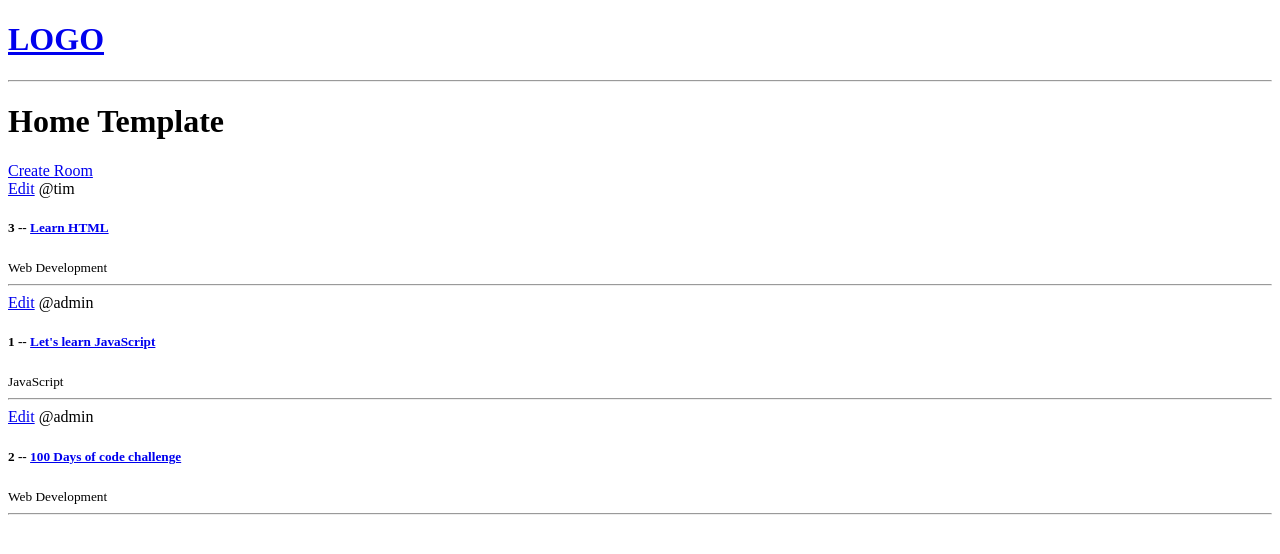
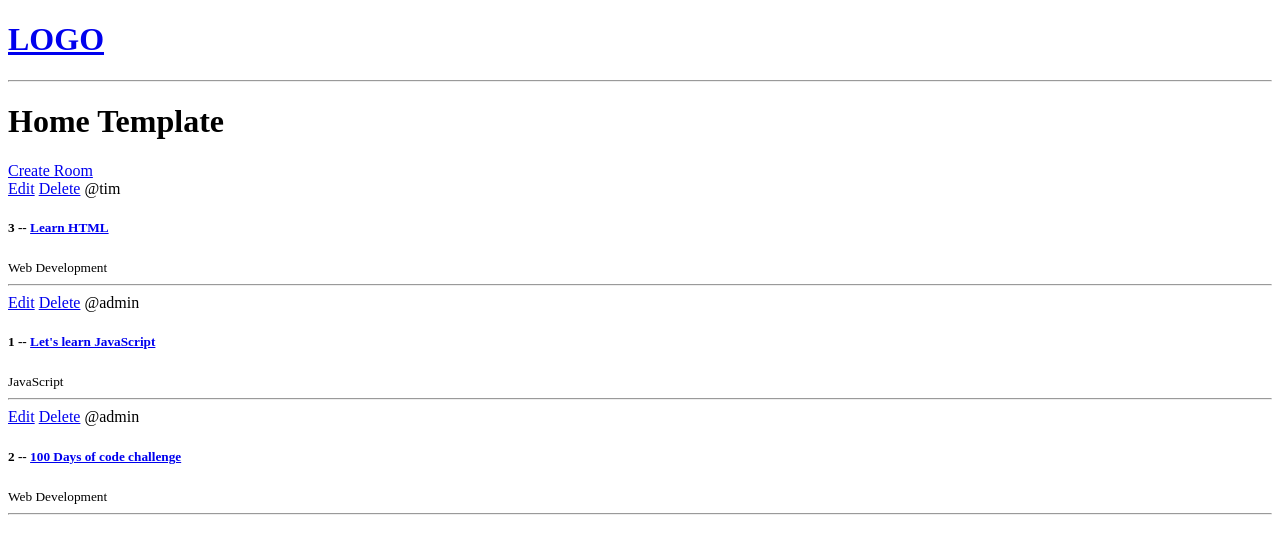
Before and after one commit to nhistory/community_app, a Django app: page / in a window 1280 px wide. Shown: the top 554 px of the page. Run offline with Django 4.2, Linux system fonts and the light colour scheme; data comes from the database, SQL or seed files in the repository; both versions use the stored data as it was after the commit.

Commit message:
Add delete feature with deleteRoom function

```diff
--- a/base/templates/base/home.html
+++ b/base/templates/base/home.html
@@ -7,6 +7,7 @@
     {% for room in rooms %}
     <div>
       <a href="{% url 'update-room' room.id %}">Edit</a>
+      <a href="{% url 'delete-room' room.id %}">Delete</a>
       <span>@{{room.host.username}}</span>
       <h5>{{room.id}} -- <a href="/room/{{room.id}}">{{room.name}}</a></h5>
       <small>{{room.topic.name}}</small>
--- a/base/urls.py
+++ b/base/urls.py
@@ -7,4 +7,5 @@ urlpatterns = [
 
   path('create-room/', views.createRoom, name="create-room"),
   path('update-room/<str:pk>/', views.updateRoom, name="update-room"),
+  path('delete-room/<str:pk>/', views.deleteRoom, name="delete-room"),
 ]
--- a/base/views.py
+++ b/base/views.py
@@ -46,3 +46,10 @@ def updateRoom(request, pk):
 
     context = {'form': form}
     return render(request, 'base/room_form.html', context)
+
+def deleteRoom(request, pk):
+    room = Room.objects.get(id=pk)
+    if request.method == 'POST':
+        room.delete()
+        return redirect('home')
+    return render(request, 'base/delete.html', {'obj':room})
```
Also changed, not shown: base/templates/base/delete.html (added, +10 -0 lines), README.md, db.sqlite3.
